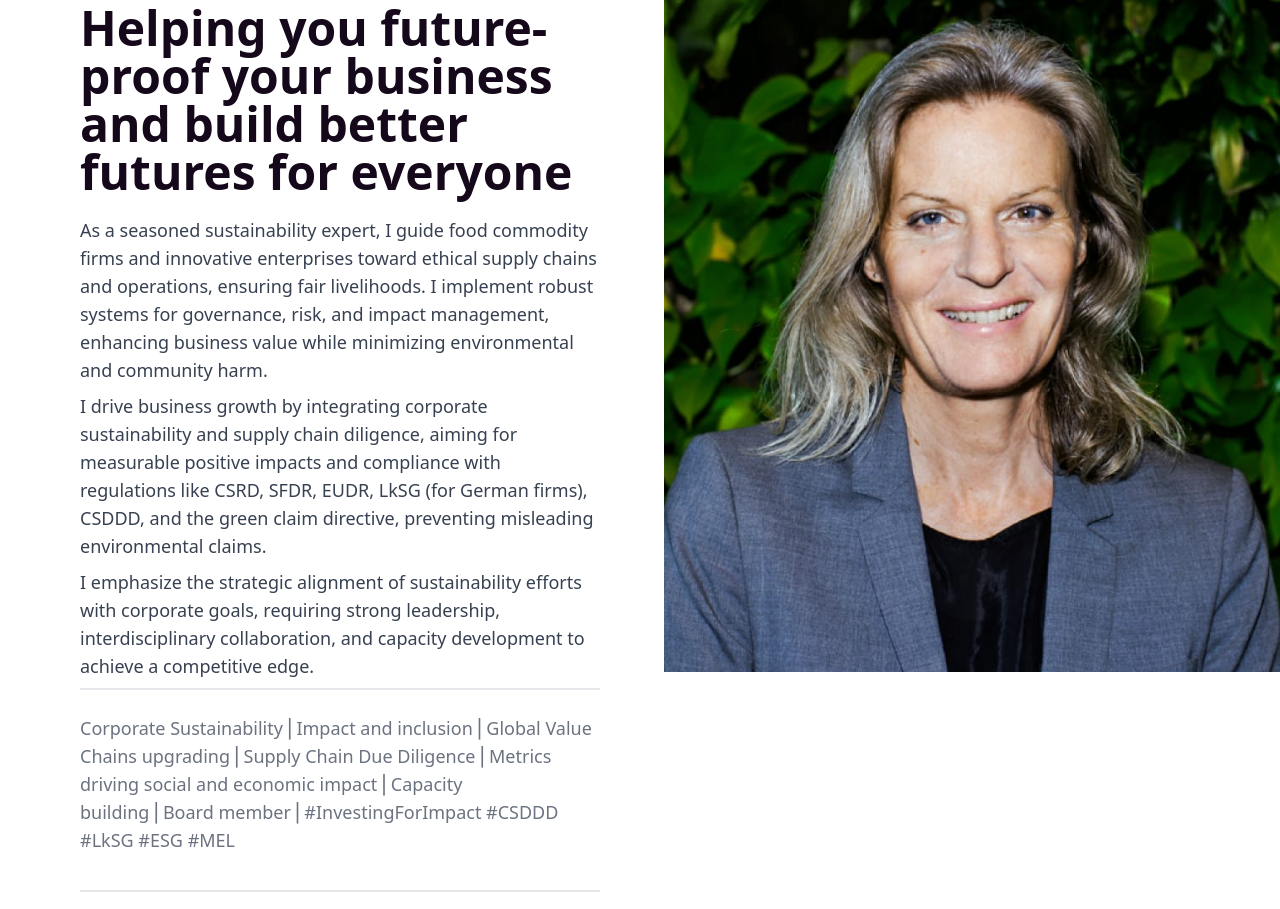
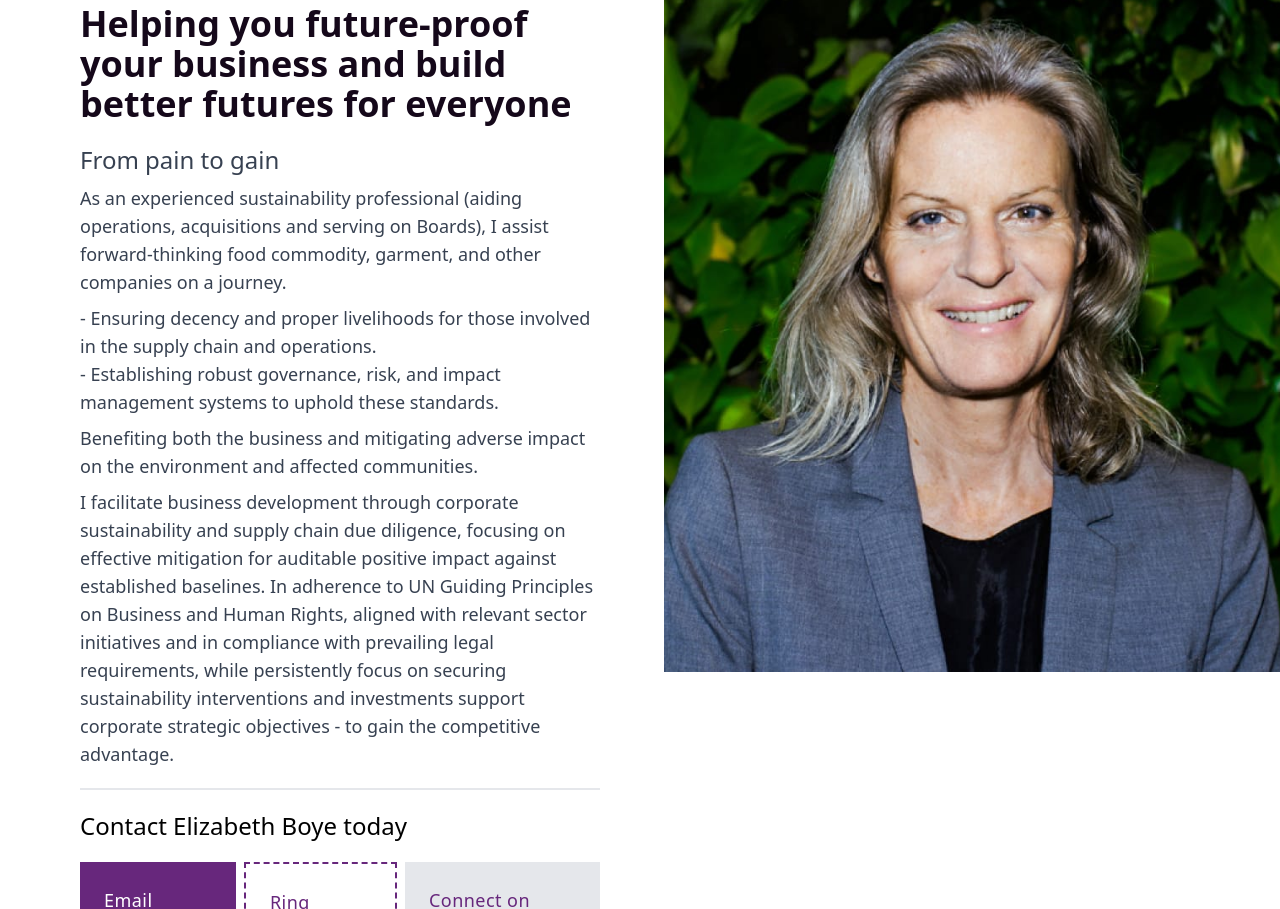
Before and after one commit to manimul/sociability, a website built with Vite: page index.html in a window 1280 px wide. Shown: the part 128-1037 px from the top of the page. Built offline with nearby package versions, Linux system fonts and the light colour scheme.

Commit message:
updated text

```diff
--- a/index.html
+++ b/index.html
@@ -25,7 +25,7 @@
     <header class="   absolute left-0 top-0 right-0">
       <nav class="flex  justify-between items-center   mx-auto px-4 md:px-8 lg:px-12 xl:px-20 py-4 ">
         <div class="logo">
-            <img class="h-24" src="./images/logo.png" alt="Sociability Logo" />
+            <img class="h-20" src="./images/logo.png" alt="Sociability Logo" />
         </div>
         <div class="nav-links hidden">
           <ul class="flex gap-4 text-white">
@@ -42,23 +42,19 @@
         </div>
       </nav></header>
     <main class="grid md:justify-center  md:align-middle  md:gap-12 md:grid-cols-2 md:min-h-screen bg-white z-0">
-      <div class="p-4 md:pl-8 order-2 md:order-1 lg:pl-12 xl:pl-20 self-center flex flex-col md:mt-24 space-y-5   ">
+      <div class="p-4 md:pl-8 order-2 md:order-1 lg:pl-12 xl:pl-20  self-center flex flex-col md:mt-24 space-y-5   ">
         <h1 class="text-2xl  font-medium"></h1>
-        <h2 class="text-2xl md:text-4xl lg:text-5xl font-semibold text-[#15081a] ">Helping you future-proof your business and build better futures for everyone
+        <h2 class="text-2xl md:text-3xl lg:text-4xl font-semibold text-[#15081a] ">Helping you future-proof your business and build better futures for everyone
         </h2>
         <div class="text-lg font-medium text-gray-700 space-y-2">
-        <p>As a seasoned sustainability expert, I guide food commodity firms and innovative enterprises toward ethical supply chains and operations, ensuring fair livelihoods. I implement robust systems for governance, risk, and impact management, enhancing business value while minimizing environmental and community harm.
+      <h3 class="text-2xl">From pain to gain</h3>
+       <p>As an experienced sustainability professional (aiding operations, acquisitions and serving on Boards), I assist forward-thinking food commodity, garment, and other companies on a journey.</p>
+      <ul><li>  - Ensuring decency and proper livelihoods for those involved in the supply chain and operations.</li>
+      <li>  - Establishing robust governance, risk, and impact management systems to uphold these standards.</li></ul>
+      <p> Benefiting both the business and mitigating adverse impact on the environment and affected communities.</p>
 
-        </p>
-        <p>I drive business growth by integrating corporate sustainability and supply chain diligence, aiming for measurable positive impacts and compliance with regulations like CSRD, SFDR, EUDR, LkSG (for German firms), CSDDD, and the green claim directive, preventing misleading environmental claims.
+      <p>I facilitate business development through corporate sustainability and supply chain due diligence, focusing on effective mitigation for auditable positive impact against established baselines. In adherence to UN Guiding Principles on Business and Human Rights, aligned with relevant sector initiatives and in compliance with prevailing legal requirements, while persistently focus on securing sustainability interventions and investments support corporate strategic objectives - to gain the competitive advantage.</p>
 
-        </p>
-        <p > I emphasize the strategic alignment of sustainability efforts with corporate goals, requiring strong leadership, interdisciplinary collaboration, and capacity development to achieve a competitive edge.        </p>
-
-
-            <hr class="border">
-
-            <p class= "text-gray-500  py-4">Corporate Sustainability⎪Impact and inclusion⎪Global Value Chains upgrading⎪Supply Chain Due Diligence⎪Metrics driving social and economic impact⎪Capacity building⎪Board member⎪#InvestingForImpact #CSDDD #LkSG #ESG #MEL</p>
 
         </div>
 
```
